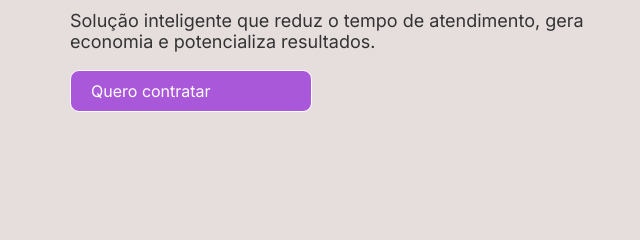
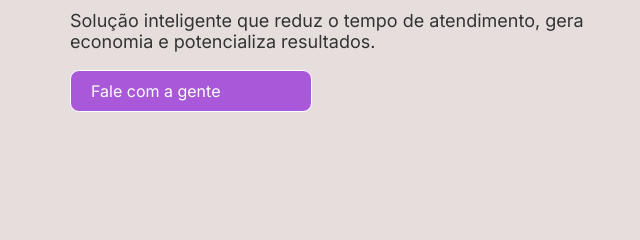
Before and after one commit to RenatoCDev/site-bot-ex, a plain HTML site: page index.html in a window 1280 px wide. Shown: the part 388-628 px from the top of the page, 0-640 px from the left. Drawn offline with nearby package versions, Linux system fonts and the light colour scheme.

Commit message:
Links update

```diff
--- a/index.html
+++ b/index.html
@@ -24,7 +24,7 @@
         <h2 class="headline">Automatize seu Whatsapp</h2>
         <h2 class="headline1">Mais atendimentos, mais vendas sem aumento de pessoal</h2>
         <p class="promisse">Solução inteligente que reduz o tempo de atendimento, gera economia e potencializa resultados.</p>
-        <a class="buttonwhats" href="https://api.whatsapp.com/send?phone=5521993006557&text=Oi!%20Me%20conta%20mais%20sobre%20a%20Bot%20ex_%20" target="_blank">Quero contratar</a>
+        <a class="buttonwhats" href="https://api.whatsapp.com/send?phone=5521993006557&text=Oi%20Bot%20Ex_" target="_blank">Fale com a gente</a>
     </div>
     <div class="element2">
         <img class="swing" src="./assets/bot-talk.png" alt="robo conversando no whatsapp" >
@@ -60,14 +60,14 @@
       <p class="i">R$119,90/mês</p>
       <p>1 número de whatsapp</p>
       <p>Suporte de Segunda a Sexta, das 9:00h às 18:00h</p>
-      <a class="buttonwhats" href="https://api.whatsapp.com/send?phone=5521993006557&text=Quero%20contratar%20o%20Start%20ex_" target="_blank">Quero contratar</a>
+      <a class="buttonwhats" href="https://api.whatsapp.com/send?phone=5521993006557&text=Oi%20Bot%20Ex_" target="_blank">Quero contratar</a>
     </div>
     <div class="plan">
       <h2>Up ex_</h2>
       <p class="i">+R$99,90/mês
         <p>para cada número whatsapp adicionado</p>
         <p>Suporte de Segunda a Sexta, das 9:00h às 18:00h</p>
-        <a class="buttonwhats" href="https://api.whatsapp.com/send?phone=5521993006557&text=Quero%20contratar%20o%20Up%20ex_" target="_blank">Quero contratar</a>
+        <a class="buttonwhats" href="https://api.whatsapp.com/send?phone=5521993006557&text=Oi%20Bot%20Ex_" target="_blank">Quero contratar</a>
     </div>
   </section>
 
```
